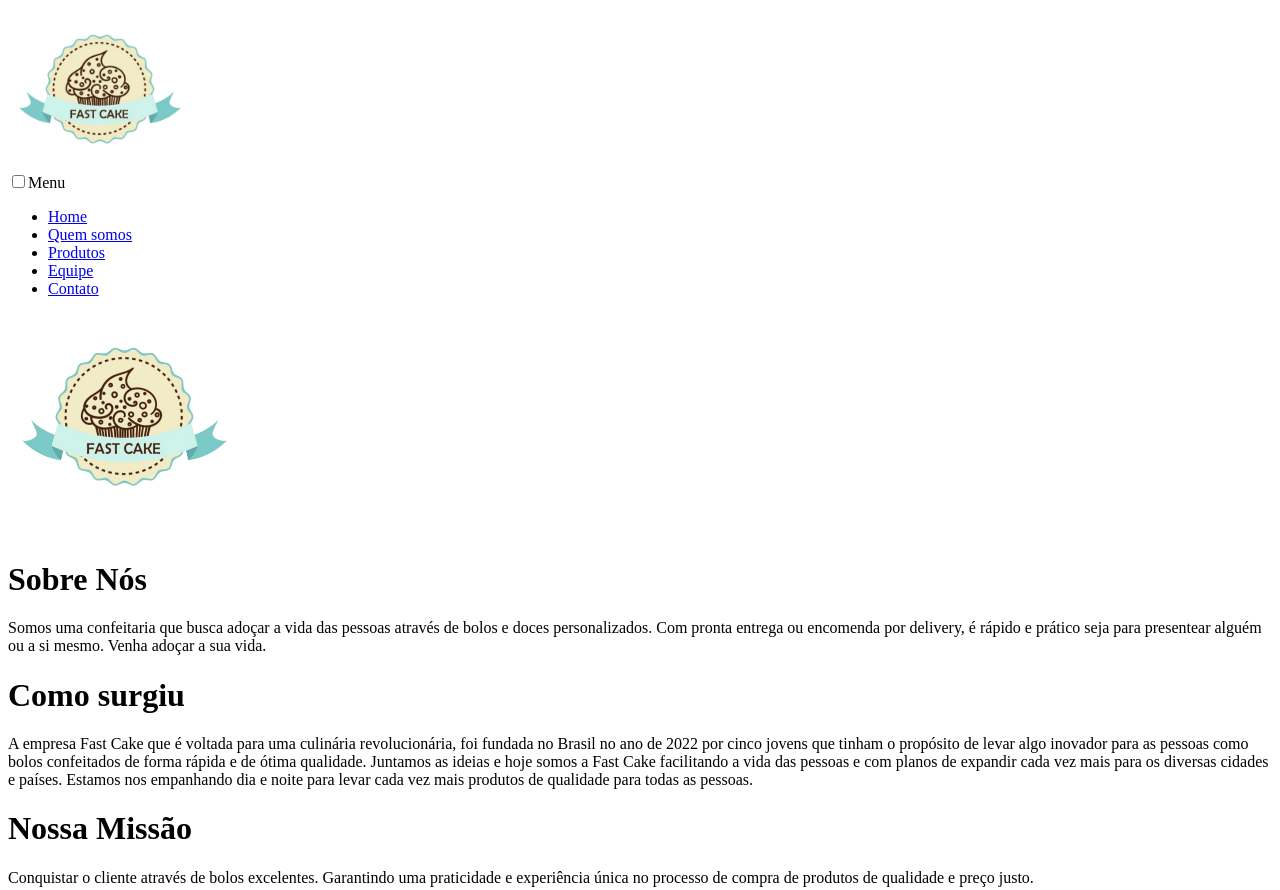
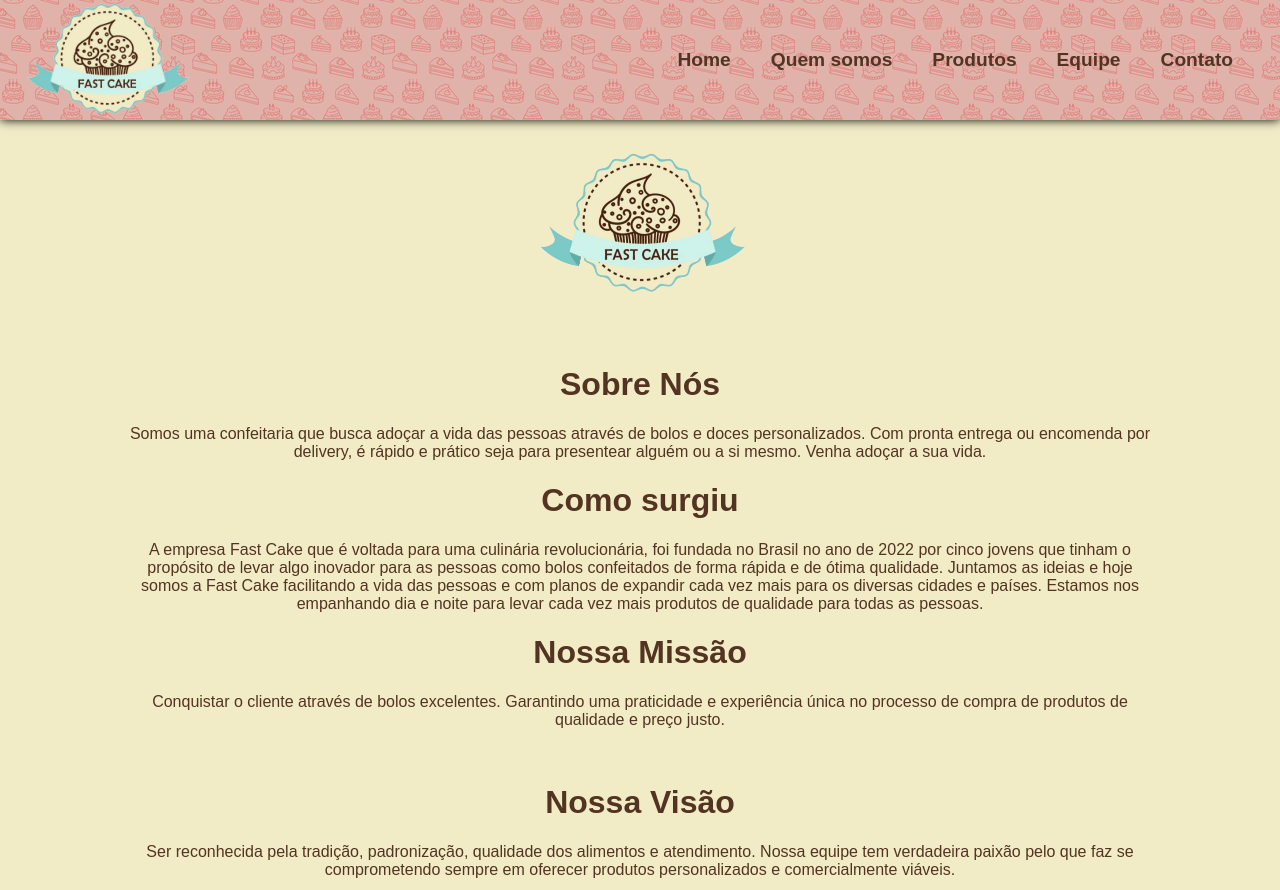
Before and after one commit to lucas-s-a/Projeto-sitedebolos, a plain HTML site: page sobrenos.html in a window 1280 px wide. Shown: the top 890 px of the page. Drawn offline with Linux system fonts and the light colour scheme; the site is published under a folder, as on GitHub Pages, so addresses that start at the root find nothing.

Commit message:
Update sobrenos.html

```diff
--- a/sobrenos.html
+++ b/sobrenos.html
@@ -5,7 +5,7 @@
     <meta http-equiv="X-UA-Compatible" content="IE=edge">
     <meta name="viewport" content="width=device-width, initial-scale=1.0">
     <title>Fast Cake</title>
-    <link rel="stylesheet" href="/css/sobrenos.css">
+    <link rel="stylesheet" href="css/sobrenos.css">
 
 </head>
 <body>
@@ -14,11 +14,11 @@
         <div id="nav">
             <input type="checkbox" id="checkbox" class="checkbox"><label for="checkbox" class="label-menu">Menu <span class="hamburger"></span></label>
             <ul id="menu">
-                <li><a href="/index.html">Home</a></li>
-                <li><a href="/sobrenos.html">Quem somos</a></li>
-                <li><a href="/Produto.html">Produtos</a></li>
-                <li><a href="/nossa-equipe.html">Equipe</a></li>
-                <li><a href="/contato.html">Contato</a></li>
+                <li><a href="index.html">Home</a></li>
+                <li><a href="sobrenos.html">Quem somos</a></li>
+                <li><a href="Produto.html">Produtos</a></li>
+                <li><a href="nossa-equipe.html">Equipe</a></li>
+                <li><a href="contato.html">Contato</a></li>
             </ul>
         </div>
     </div>
```
